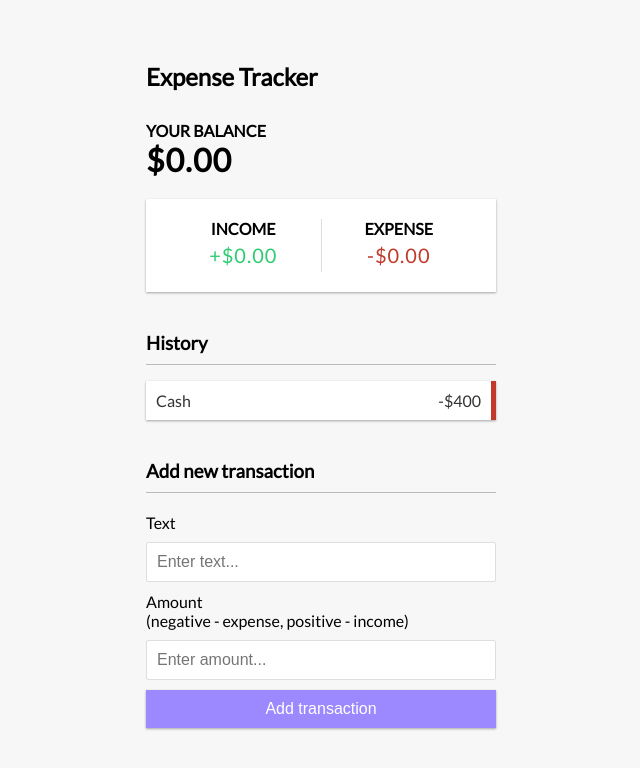
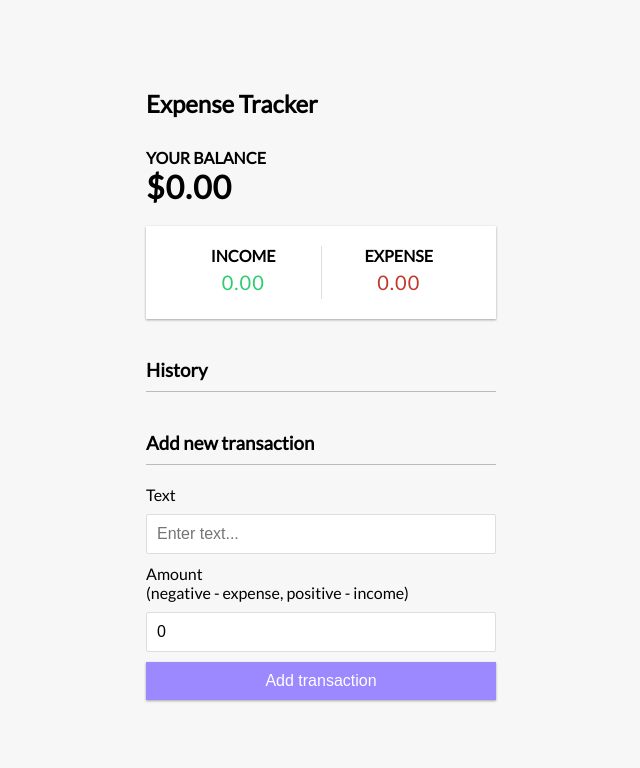
Before and after one commit to QasimMahmood/react-expense-tracker-p1, a React (Create React App) app: page / in a window 1280 px wide. Shown: the top 768 px of the page, without its empty margins (319-959 px from the left). Built offline with nearby package versions, Linux system fonts and the light colour scheme.

Commit message:
Application Updated

```diff
--- a/src/App.js
+++ b/src/App.js
@@ -5,11 +5,13 @@
 import { TransactionList } from './Components/TransactionList';
 import { AddTransaction } from './Components/AddTransaction';
 
+import { GlobalProvider } from './Context/GlobalState';
+
 import './App.css';
 
 function App() {
   return (
-    <div>
+    <GlobalProvider>
        <Title />
        <div className="container">
          <Balance />
@@ -17,7 +19,7 @@
          <TransactionList />
          <AddTransaction />
        </div>
-    </div>
+    </GlobalProvider>
   );
 }
 export default App;
--- a/src/Components/AddTransaction.js
+++ b/src/Components/AddTransaction.js
@@ -1,20 +1,38 @@
-import React from 'react'
+import React, {useState, useContext} from 'react'
+import { GlobalContext } from '../Context/GlobalState';
 
 export const AddTransaction = () => {
+  const [text, setText] = useState('');
+  const [amount, setAmount] = useState(0);
+
+  const { addTransaction } = useContext(GlobalContext);
+
+  const onSubmit = e => {
+    e.preventDefault();
+
+    const newTransaction = {
+      id: Math.floor(Math.random() * 100000000),
+      text,
+      amount: +amount
+    }
+
+    addTransaction(newTransaction);
+  }
+
   return (
     <>
       <h3>Add new transaction</h3>
-            <form>
+      <form onSubmit={onSubmit}>
         <div className="form-control">
           <label htmlFor="text">Text</label>
-                    <input type="text" placeholder="Enter text..." />
+          <input type="text" value={text} onChange={(e) => setText(e.target.value)} placeholder="Enter text..." />
         </div>
         <div className="form-control">
           <label htmlFor="amount"
             >Amount <br />
             (negative - expense, positive - income)</label
           >
-                    <input type="number" placeholder="Enter amount..." />
+          <input type="number" value={amount} onChange={(e) => setAmount(e.target.value)} placeholder="Enter amount..." />
         </div>
         <button className="btn">Add transaction</button>
       </form>
--- a/src/Components/Balance.js
+++ b/src/Components/Balance.js
@@ -1,10 +1,17 @@
-import React from 'react'
+import React, { useContext } from 'react';
+import { GlobalContext } from '../Context/GlobalState';
 
 export const Balance = () => {
-    return (
+  const { transactions } = useContext(GlobalContext);
+
+  const amounts = transactions.map(transaction => transaction.amount);
+
+  const total = amounts.reduce((acc, item) => (acc += item), 0).toFixed(2);
+
+  return (
         <>
             <h4>Your Balance</h4>
-            <h1 id="balance">$0.00</h1>
+            <h1>${total}</h1>
         </>
     )
 }
--- a/src/Components/IncomeExpenses.js
+++ b/src/Components/IncomeExpenses.js
@@ -1,15 +1,30 @@
-import React from 'react'
+import React, { useContext } from 'react';
+import { GlobalContext } from '../Context/GlobalState';
 
 export const IncomeExpenses = () => {
+  const { transactions } = useContext(GlobalContext);
+
+  const amounts = transactions.map(transaction => transaction.amount);
+
+  const income = amounts
+    .filter(item => item > 0)
+    .reduce((acc, item) => (acc += item), 0)
+    .toFixed(2);
+
+  const expense = (
+    amounts.filter(item => item < 0).reduce((acc, item) => (acc += item), 0) *
+    -1
+  ).toFixed(2);
+
   return (
-        <div class="inc-exp-container">
+    <div className="inc-exp-container">
         <div>
           <h4>Income</h4>
-            <p id="money-plus" class="money plus">+$0.00</p>
+  <p className="money plus">{income}</p>
         </div>
         <div>
           <h4>Expense</h4>
-            <p id="money-minus" class="money minus">-$0.00</p>
+  <p className="money minus">{expense}</p>
         </div>
       </div>
   )
--- /dev/null
+++ b/src/Components/Transaction.js
@@ -0,0 +1,14 @@
+import React, {useContext} from 'react';
+import { GlobalContext } from '../Context/GlobalState';
+
+export const Transaction = ({ transaction }) => {
+  const { deleteTransaction } = useContext(GlobalContext);
+
+  const sign = transaction.amount < 0 ? '-' : '+';
+
+  return (
+    <li className={transaction.amount < 0 ? 'minus' : 'plus'}>
+      {transaction.text} <span>{sign}${Math.abs(transaction.amount)}</span><button onClick={() => deleteTransaction(transaction.id)} className="delete-btn">x</button>
+    </li>
+  )
+}
--- a/src/Components/TransactionList.js
+++ b/src/Components/TransactionList.js
@@ -1,13 +1,19 @@
-import React from 'react'
+import React, { useContext } from 'react';
+import { Transaction } from './Transaction';
+
+
+import {GlobalContext } from '../Context/GlobalState';
 
 export const TransactionList = () => {
+
+    const { transactions } = useContext(GlobalContext);
     return (
         <>
             <h3>History</h3>
-            <ul id="list" class="list">
-                <li class="minus">
-                    Cash <span>-$400</span><button class="delete-btn">x</button>
-                </li>
+            <ul className="list">
+
+                {transactions.map(transaction => (<Transaction key={transaction.id} transaction={transaction} />))}
+
             </ul>
         </>
     )
--- /dev/null
+++ b/src/Context/AppReducer.js
@@ -0,0 +1,16 @@
+export default (state, action) => {
+    switch(action.type) {
+      case 'DELETE_TRANSACTION':
+        return {
+          ...state,
+          transactions: state.transactions.filter(transaction => transaction.id !== action.payload)
+        }
+      case 'ADD_TRANSACTION':
+        return {
+          ...state,
+          transactions: [action.payload, ...state.transactions]
+        }
+      default:
+        return state;
+    }
+  }
--- /dev/null
+++ b/src/Context/GlobalState.js
@@ -0,0 +1,38 @@
+import React, { createContext, useReducer } from 'react';
+import AppReducer from './AppReducer';
+
+// Initial state
+const initialState = {
+  transactions: []
+}
+
+// Create context
+export const GlobalContext = createContext(initialState);
+
+// Provider component
+export const GlobalProvider = ({ children }) => {
+  const [state, dispatch] = useReducer(AppReducer, initialState);
+
+  // Actions
+  function deleteTransaction(id) {
+    dispatch({
+      type: 'DELETE_TRANSACTION',
+      payload: id
+    });
+  }
+
+  function addTransaction(transaction) {
+    dispatch({
+      type: 'ADD_TRANSACTION',
+      payload: transaction
+    });
+  }
+
+  return (<GlobalContext.Provider value={{
+    transactions: state.transactions,
+    deleteTransaction,
+    addTransaction
+  }}>
+    {children}
+  </GlobalContext.Provider>);
+}
```
Lines whose indentation alone changed are shown as unchanged.
